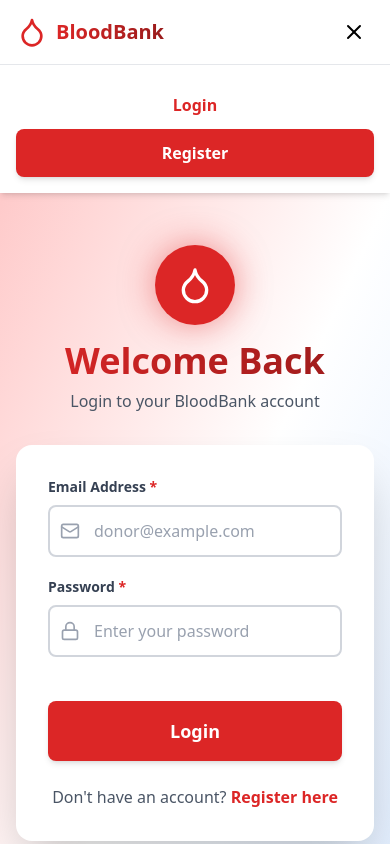
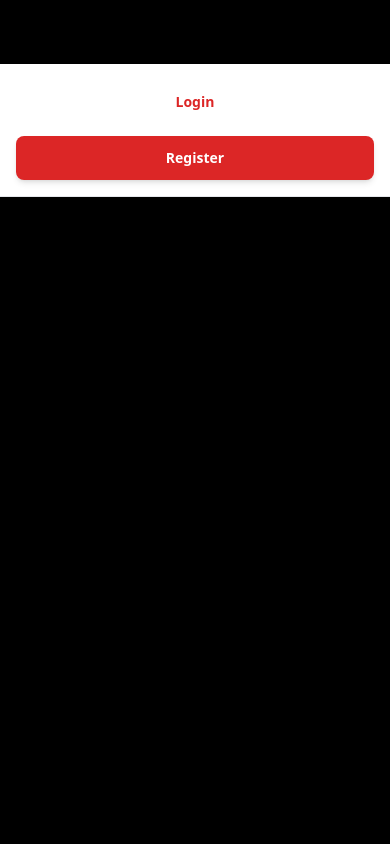
Before and after one commit to Shalomhatesjavascript/online-blood-donation-management-system, a React app in the folder frontend/: page /login in a window 390 px wide. Both pictures are taken after a click on the button "Toggle menu". Shown: the top 844 px of the page. Built offline with nearby package versions, Linux system fonts and the light colour scheme; the HTML template or start-up script is replaced by a standard one.

Commit message:
feat:updated the responsivenes for mobile view

```diff
--- a/frontend/src/components/common/Button.jsx
+++ b/frontend/src/components/common/Button.jsx
@@ -11,7 +11,7 @@ const Button = ({
   type = 'button',
   className = ''
 }) => {
-  const baseStyles = 'font-semibold rounded-lg transition-all duration-200 focus:outline-none focus:ring-2 focus:ring-offset-2 disabled:opacity-50 disabled:cursor-not-allowed';
+  const baseStyles = 'font-semibold rounded-lg transition-all duration-200 focus:outline-none focus:ring-2 focus:ring-offset-2 disabled:opacity-50 disabled:cursor-not-allowed active:scale-95';
 
   const variants = {
     primary: 'bg-blood-red text-white hover:bg-blood-red-dark focus:ring-blood-red shadow-md hover:shadow-lg',
@@ -23,9 +23,9 @@ const Button = ({
   };
 
   const sizes = {
-    sm: 'px-4 py-2 text-sm',
-    md: 'px-6 py-3 text-base',
-    lg: 'px-8 py-4 text-lg'
+    sm: 'px-3 py-2 text-sm min-h-[40px]',
+    md: 'px-4 py-2.5 sm:px-6 sm:py-3 text-sm sm:text-base min-h-[44px]',
+    lg: 'px-6 py-3 sm:px-8 sm:py-4 text-base sm:text-lg min-h-[48px]'
   };
 
   return (
@@ -43,7 +43,7 @@ const Button = ({
     >
       {loading ? (
         <div className="flex items-center justify-center gap-2">
-          <div className="w-5 h-5 border-3 border-white border-t-transparent rounded-full animate-spin"></div>
+          <div className="w-4 h-4 sm:w-5 sm:h-5 border-3 border-white border-t-transparent rounded-full animate-spin"></div>
           <span>Loading...</span>
         </div>
       ) : children}
--- a/frontend/src/components/common/Card.jsx
+++ b/frontend/src/components/common/Card.jsx
@@ -11,7 +11,8 @@ const Card = ({
       onClick={onClick}
       className={`
         bg-white rounded-xl shadow-md border border-gray-100
-        ${hover ? 'hover:shadow-xl transition-all duration-300 cursor-pointer transform hover:-translate-y-1' : ''}
+        ${hover ? 'hover:shadow-xl transition-all duration-300 active:scale-98' : ''}
+        ${onClick ? 'cursor-pointer' : ''}
         ${className}
       `}
     >
--- a/frontend/src/components/common/Input.jsx
+++ b/frontend/src/components/common/Input.jsx
@@ -24,7 +24,7 @@ const Input = ({
       <div className="relative">
         {Icon && (
           <div className="absolute left-3 top-1/2 -translate-y-1/2 text-gray-400">
-            <Icon size={20} />
+            <Icon size={18} className="sm:w-5 sm:h-5" />
           </div>
         )}
 
@@ -37,8 +37,10 @@ const Input = ({
           required={required}
           disabled={disabled}
           className={`
-            w-full px-4 py-3 rounded-lg border-2 transition-all duration-200
-            ${Icon ? 'pl-11' : ''}
+            w-full px-3 py-2.5 sm:px-4 sm:py-3 rounded-lg border-2 transition-all duration-200
+            text-base
+            min-h-[44px]
+            ${Icon ? 'pl-10 sm:pl-11' : ''}
             ${error
               ? 'border-danger focus:border-danger focus:ring-2 focus:ring-danger-light'
               : 'border-gray-300 focus:border-blood-red focus:ring-2 focus:ring-blood-red-light'
--- a/frontend/src/components/common/Navbar.jsx
+++ b/frontend/src/components/common/Navbar.jsx
@@ -1,7 +1,7 @@
 import React, { useState } from 'react';
 import { Link, useNavigate } from 'react-router-dom';
 import { useAuth } from '../../hooks/useAuth';
-import { Droplet, Menu, X, LogOut, User } from 'lucide-react';
+import { Droplet, Menu, X, LogOut, User, Home, LayoutDashboard } from 'lucide-react';
 import Button from './Button';
 
 const Navbar = () => {
@@ -12,6 +12,7 @@ const Navbar = () => {
   const handleLogout = () => {
     logout();
     navigate('/login');
+    setMobileMenuOpen(false);
   };
 
   const getDashboardLink = () => {
@@ -24,14 +25,19 @@ const Navbar = () => {
     }
   };
 
+  // Close mobile menu when route changes
+  const handleNavClick = () => {
+    setMobileMenuOpen(false);
+  };
+
   return (
     <nav className="bg-white shadow-md sticky top-0 z-50">
       <div className="max-w-7xl mx-auto px-4 sm:px-6 lg:px-8">
         <div className="flex justify-between items-center h-16">
           {/* Logo */}
-          <Link to="/" className="flex items-center gap-2 group">
-            <Droplet className="w-8 h-8 text-blood-red group-hover:animate-pulse-glow transition-all" />
-            <span className="text-xl font-bold bg-gradient-to-r from-blood-red to-blood-red-dark bg-clip-text text-transparent">
+          <Link to="/" className="flex items-center gap-2 group" onClick={handleNavClick}>
+            <Droplet className="w-7 h-7 sm:w-8 sm:h-8 text-blood-red group-hover:animate-pulse-glow transition-all" />
+            <span className="text-lg sm:text-xl font-bold bg-gradient-to-r from-blood-red to-blood-red-dark bg-clip-text text-transparent">
               BloodBank
             </span>
           </Link>
@@ -42,14 +48,17 @@ const Navbar = () => {
               <>
                 <Link
                   to={getDashboardLink()}
-                  className="text-gray-700 hover:text-blood-red font-medium transition-colors"
+                  className="text-gray-700 hover:text-blood-red font-medium transition-colors flex items-center gap-2"
                 >
-                  Dashboard
+                  <LayoutDashboard size={18} />
+                  <span>Dashboard</span>
                 </Link>
 
                 <div className="flex items-center gap-3 pl-6 border-l border-gray-200">
                   <div className="text-right">
-                    <p className="text-sm font-semibold text-gray-900">{user.email}</p>
+                    <p className="text-sm font-semibold text-gray-900 truncate max-w-[200px]">
+                      {user.email}
+                    </p>
                     <p className="text-xs text-gray-500 capitalize">{user.role}</p>
                   </div>
 
@@ -60,7 +69,7 @@ const Navbar = () => {
                     className="flex items-center gap-2"
                   >
                     <LogOut size={16} />
-                    Logout
+                    <span className="hidden lg:inline">Logout</span>
                   </Button>
                 </div>
               </>
@@ -78,8 +87,9 @@ const Navbar = () => {
 
           {/* Mobile Menu Button */}
           <button
-            className="md:hidden p-2 rounded-lg hover:bg-gray-100 transition-colors"
+            className="md:hidden p-2 rounded-lg hover:bg-gray-100 transition-colors touch-target"
             onClick={() => setMobileMenuOpen(!mobileMenuOpen)}
+            aria-label="Toggle menu"
           >
             {mobileMenuOpen ? <X size={24} /> : <Menu size={24} />}
           </button>
@@ -88,48 +98,75 @@ const Navbar = () => {
 
       {/* Mobile Menu */}
       {mobileMenuOpen && (
-        <div className="md:hidden bg-white border-t border-gray-200 animate-slideIn">
+        <>
+          {/* Backdrop */}
+          <div
+            className="fixed inset-0 bg-black bg-opacity-50 z-40 md:hidden"
+            onClick={() => setMobileMenuOpen(false)}
+          />
+
+          {/* Menu Panel */}
+          <div className="fixed top-16 left-0 right-0 bg-white border-b border-gray-200 shadow-lg z-50 md:hidden animate-slideIn max-h-[calc(100vh-4rem)] overflow-y-auto">
             <div className="px-4 py-4 space-y-3">
               {isAuthenticated ? (
                 <>
-                <div className="pb-3 border-b border-gray-200">
-                  <p className="text-sm font-semibold text-gray-900">{user.email}</p>
+                  {/* User Info */}
+                  <div className="pb-4 border-b border-gray-200">
+                    <div className="flex items-center gap-3 mb-3">
+                      <div className="w-12 h-12 rounded-full bg-blood-red flex items-center justify-center">
+                        <User className="w-6 h-6 text-white" />
+                      </div>
+                      <div>
+                        <p className="text-sm font-semibold text-gray-900 break-words">
+                          {user.email}
+                        </p>
                         <p className="text-xs text-gray-500 capitalize">{user.role}</p>
                       </div>
+                    </div>
+                  </div>
+
+                  {/* Navigation Links */}
+                  <Link
+                    to="/"
+                    className="flex items-center gap-3 py-3 px-4 text-gray-700 hover:bg-gray-50 rounded-lg transition-colors touch-target"
+                    onClick={handleNavClick}
+                  >
+                    <Home size={20} />
+                    <span className="font-medium">Home</span>
+                  </Link>
 
                   <Link
                     to={getDashboardLink()}
-                  className="block py-2 text-gray-700 hover:text-blood-red font-medium"
-                  onClick={() => setMobileMenuOpen(false)}
+                    className="flex items-center gap-3 py-3 px-4 text-gray-700 hover:bg-gray-50 rounded-lg transition-colors touch-target"
+                    onClick={handleNavClick}
                   >
-                  Dashboard
+                    <LayoutDashboard size={20} />
+                    <span className="font-medium">Dashboard</span>
                   </Link>
 
                   <Button
                     variant="outline"
                     fullWidth
-                  onClick={() => {
-                    handleLogout();
-                    setMobileMenuOpen(false);
-                  }}
-                  className="flex items-center justify-center gap-2"
+                    onClick={handleLogout}
+                    className="flex items-center justify-center gap-2 mt-4"
                   >
-                  <LogOut size={16} />
+                    <LogOut size={18} />
                     Logout
                   </Button>
                 </>
               ) : (
                 <>
-                <Link to="/login" onClick={() => setMobileMenuOpen(false)}>
-                  <Button variant="ghost" fullWidth>Login</Button>
+                  <Link to="/login" onClick={handleNavClick}>
+                    <Button variant="ghost" fullWidth className="mb-3">Login</Button>
                   </Link>
-                <Link to="/register" onClick={() => setMobileMenuOpen(false)}>
+                  <Link to="/register" onClick={handleNavClick}>
                     <Button variant="primary" fullWidth>Register</Button>
                   </Link>
                 </>
               )}
             </div>
           </div>
+        </>
       )}
     </nav>
   );
--- a/frontend/src/index.css
+++ b/frontend/src/index.css
@@ -72,7 +72,8 @@ html {
   scroll-behavior: smooth;
 }
 
-/* Custom scrollbar */
+/* Custom scrollbar - Hide on mobile */
+@media (min-width: 768px) {
   ::-webkit-scrollbar {
     width: 10px;
     height: 10px;
@@ -90,6 +91,14 @@ html {
   ::-webkit-scrollbar-thumb:hover {
     background: #991b1b;
   }
+}
+
+/* Mobile: Hide scrollbar */
+@media (max-width: 767px) {
+  ::-webkit-scrollbar {
+    display: none;
+  }
+}
 
 /* Focus styles */
 *:focus-visible {
@@ -103,3 +112,36 @@ input[type="number"]::-webkit-outer-spin-button {
   -webkit-appearance: none;
   margin: 0;
 }
+
+/* Mobile-specific utilities */
+@media (max-width: 640px) {
+  /* Prevent horizontal scroll */
+  body {
+    overflow-x: hidden;
+  }
+
+  /* Better tap targets on mobile */
+  button, a, input, select, textarea {
+    min-height: 44px;
+    min-width: 44px;
+  }
+
+  /* Prevent zoom on input focus */
+  input, select, textarea {
+    font-size: 16px;
+  }
+}
+
+/* Safe area padding for mobile notches */
+@supports (padding: max(0px)) {
+  body {
+    padding-left: max(0px, env(safe-area-inset-left));
+    padding-right: max(0px, env(safe-area-inset-right));
+  }
+}
+
+/* Touch-friendly spacing */
+.touch-target {
+  padding: 12px;
+  margin: 4px;
+}
```
Also changed, not shown: frontend/src/components/common/Modal.jsx (+7 -6 lines), frontend/src/components/common/StatCard.jsx (+8 -8 lines). Lines whose indentation alone changed are shown as unchanged.
